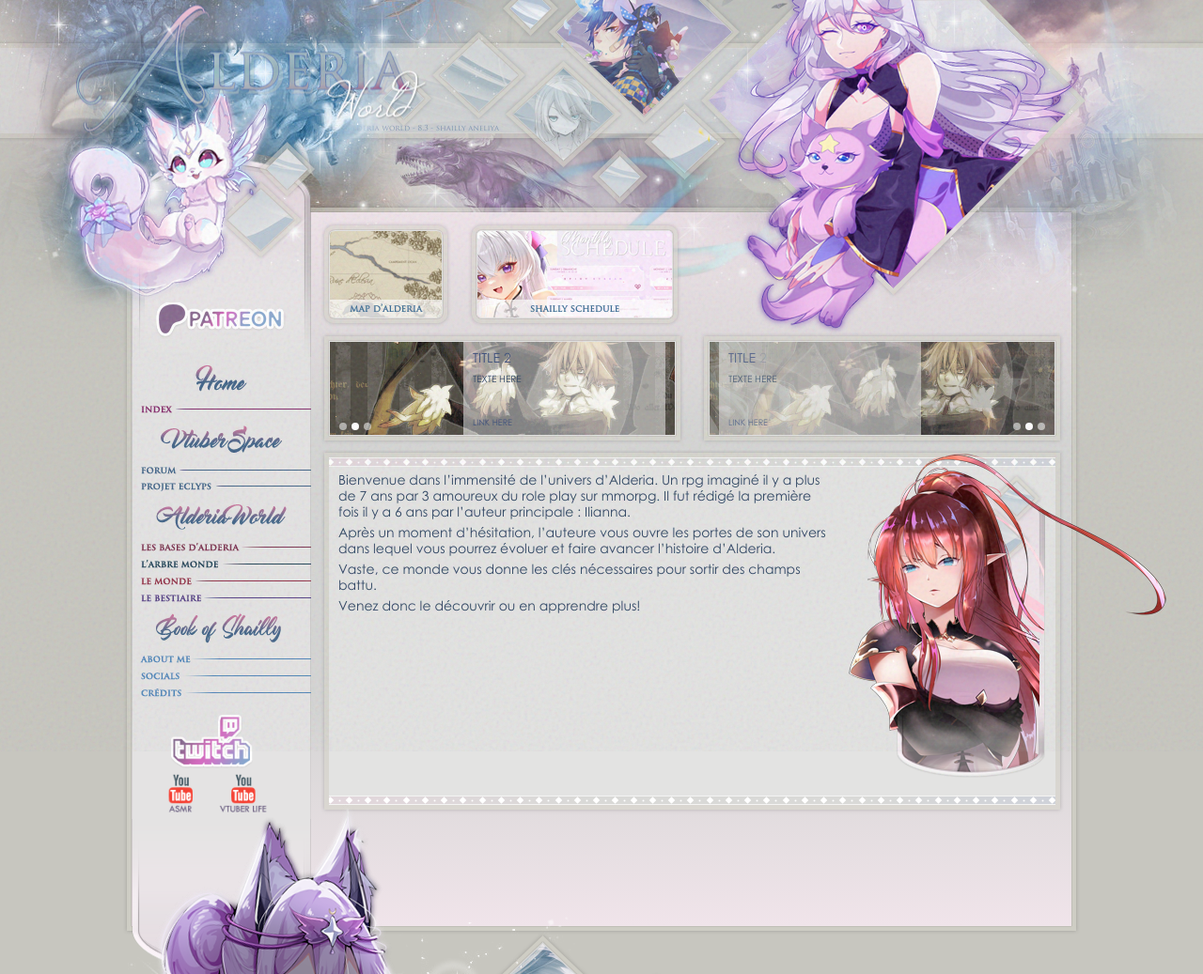
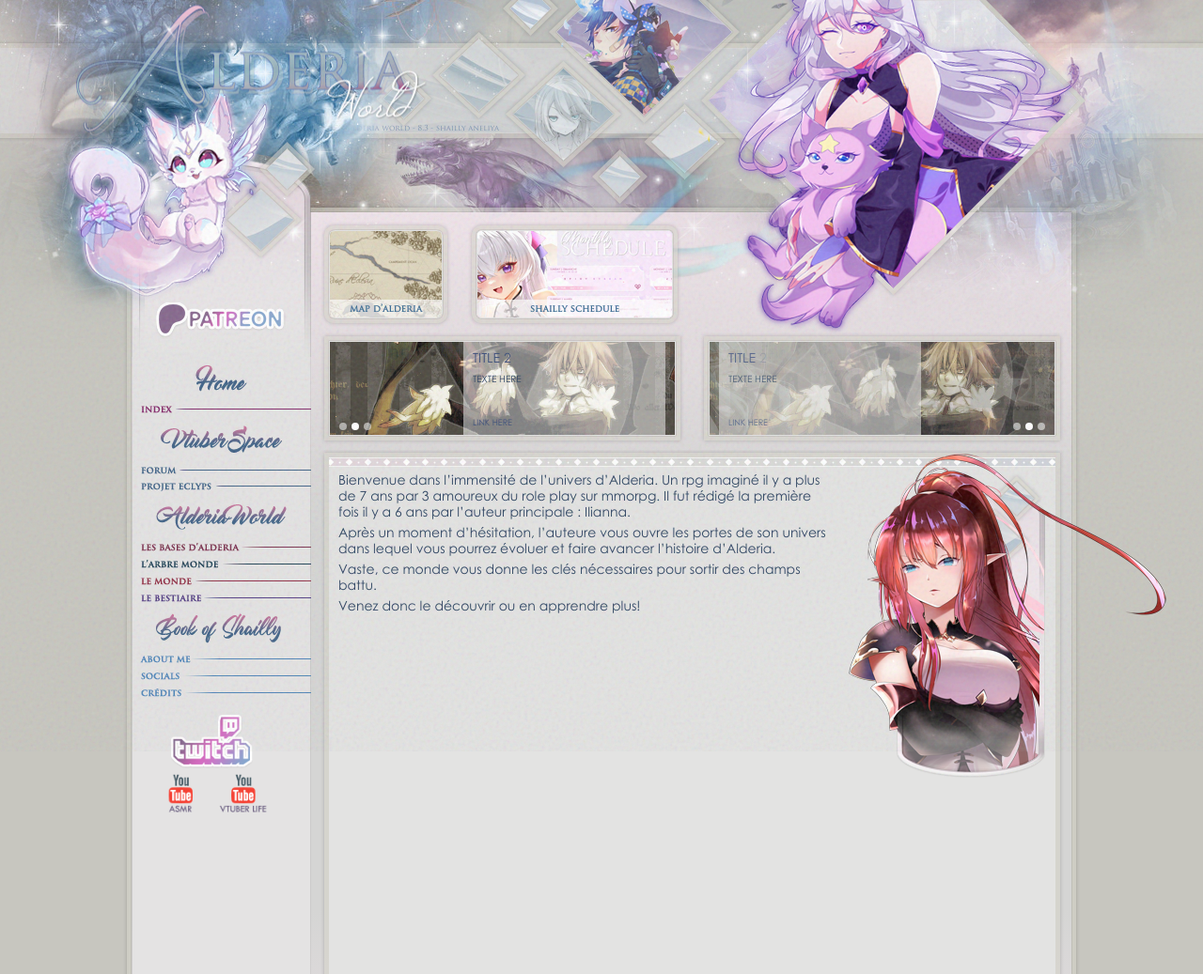
Before and after one commit to SynchronizerD/alderia, a plain HTML site: page index.html in a window 1280 px wide. Shown: the top 1037 px of the page at 94% size. Drawn offline with nearby package versions, Linux system fonts and the light colour scheme.

Commit message:
Add files via upload

```diff
--- a/styles.css
+++ b/styles.css
@@ -453,27 +453,47 @@ body.iframe-page {
 }
 
 /* PAGES DU SITE */
-.alderia-page{
+.alderia-page {
 	margin: 6px 0 0 0;
 	width: 791px;
-	box-sizing:border-box;
+	height: 100vh;
+	box-sizing: border-box;
+
+	display: flex;
+	flex-direction: column;
 }
 
-.alderia-page-top{
+.alderia-page-top {
 	width: 791px;
 	height: 19px;
+	flex-shrink: 0;
 	background: url("images/alderia-page-top.png") bottom center no-repeat;
 }
-.alderia-page-center{
-	width: 773px;
+
+
+.alderia-page-center {
+	width: 791px;
 	padding: 0 9px;
+	box-sizing: border-box;
+
+	flex: 1;
+	min-height: 0;
+
 	background: url("images/alderia-page-center.png") top center repeat-y;
 }
-.alderia-page-bottom{
+
+
+
+
+
+
+.alderia-page-bottom {
 	width: 791px;
 	height: 21px;
+	flex-shrink: 0;
 	background: url("images/alderia-page-bottom.png") top center no-repeat;
 }
+
 
 /* PAGES D'ACCUEIL' */
 .alderia-index {
@@ -489,3 +509,6 @@ body.iframe-page {
 	position: absolute;
 	top: -15px;
 }
+
+
+.alderia-volumes{}
```
